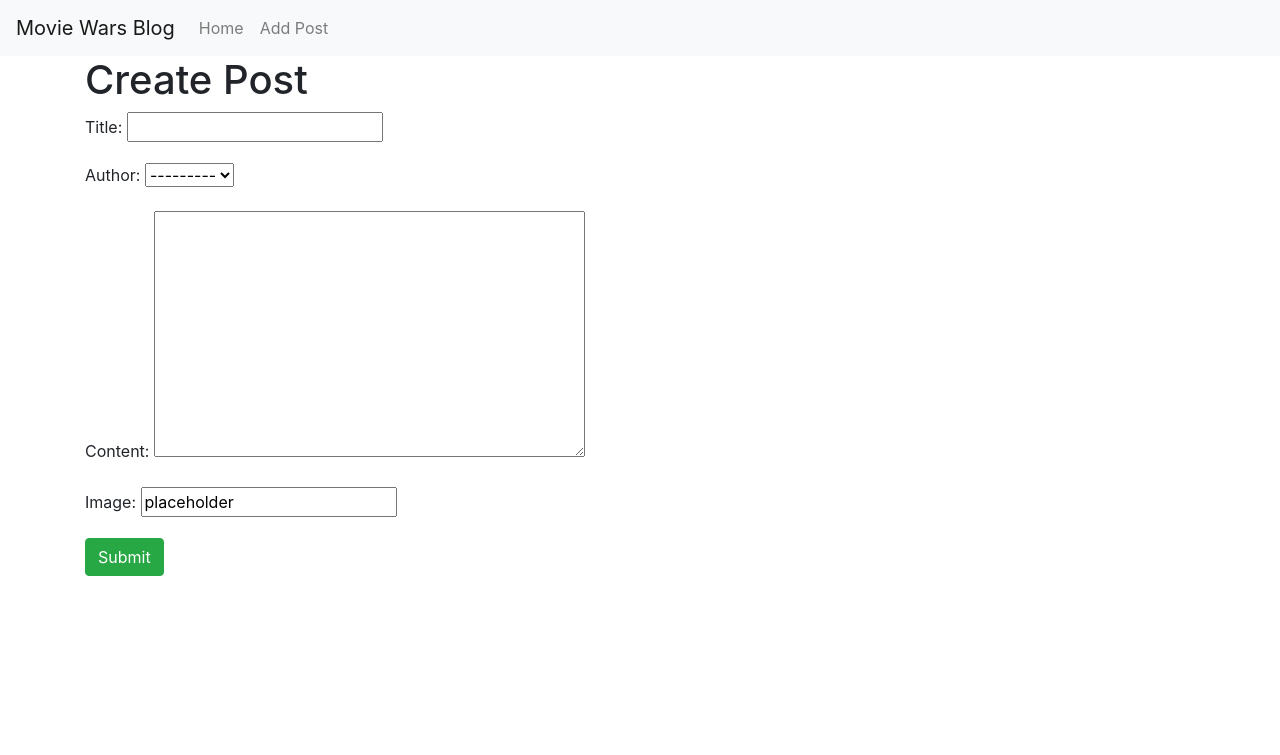
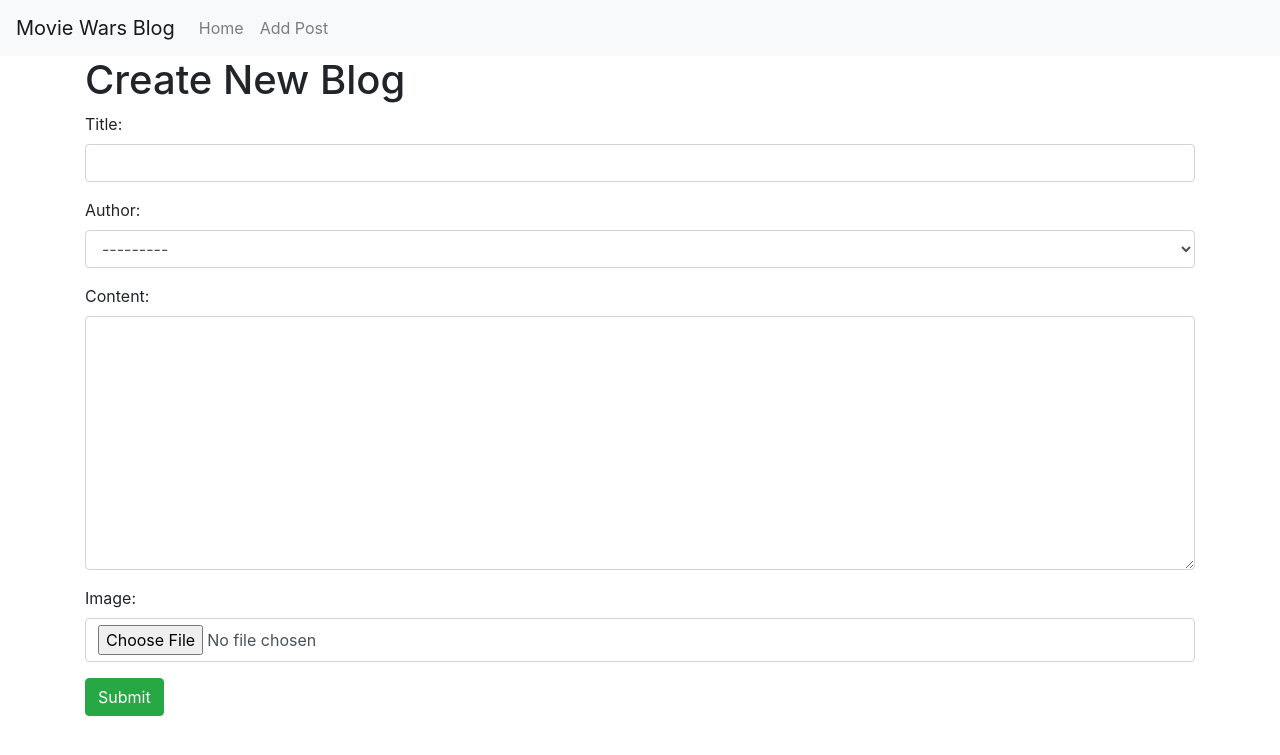
Before and after one commit to ConorBevan/MovieWarsBlog, a Django app: page /add_post/ in a window 1280 px wide. Shown: the top 755 px of the page. Run offline with Django 3.2, Linux system fonts and the light colour scheme; some libraries are stand-ins or nearby versions.

Commit message:
designed the layout of my form in Add Post page using django widget customization within my forms.py file

```diff
--- /dev/null
+++ b/blog/forms.py
@@ -0,0 +1,15 @@
+from django import forms
+from .models import Post
+
+
+class CreatePost(forms.ModelForm):
+    class Meta:
+        model = Post
+        fields = ('title', 'author', 'content', 'featured_image')
+
+        widgets = {
+            'title': forms.TextInput(attrs={'class': 'form-control'}),
+            'author': forms.Select(attrs={'class': 'form-control'}),
+            'content': forms.Textarea(attrs={'class': 'form-control'}),
+            'featured_image': forms.FileInput(attrs={'class': 'form-control'}),
+        }
--- a/blog/views.py
+++ b/blog/views.py
@@ -2,6 +2,7 @@
 from django.views.generic import ListView, DetailView, CreateView
 from django.http import HttpResponse
 from .models import Post
+from .forms import CreatePost
 
 
 # def home(request):
@@ -24,5 +25,5 @@
 
 class AddPostView(CreateView):
     model = Post
+    form_class = CreatePost
     template_name = 'add_post.html'
-    fields = '__all__'
--- a/templates/add_post.html
+++ b/templates/add_post.html
@@ -3,12 +3,14 @@
 
 {% block content %}
 
-    <h1>Create Post</h1>
+    <h1>Create New Blog</h1>
 
-    <form method="POST">
-        {% csrf_token %}
-        {{ form.as_p}}
-        <button class="btn btn-success">Submit</button>
-    </form>
+    <div class="form-group">
+        <form method="POST">
+            {% csrf_token %}
+            {{ form.as_p}}
+            <button class="btn btn-success">Submit</button>
+        </form>
+    </div>
 
 {% endblock%}
```
